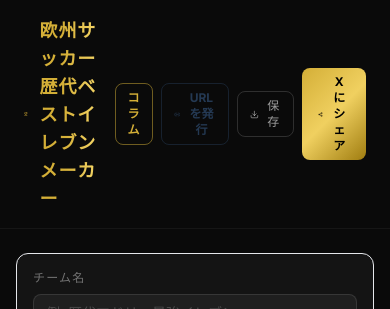
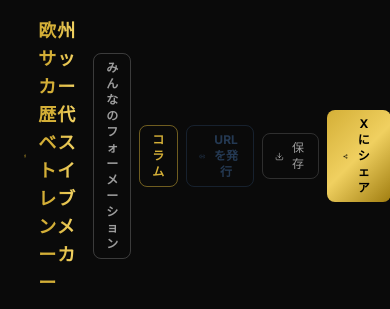
Before and after one commit to tomoakihara94-eng/ultrasrei-football, a Next.js app: page / in a window 390 px wide. Shown: the top 309 px of the page. Built offline with nearby package versions, Linux system fonts and the light colour scheme; no server answers; a web font is replaced by a local one.

Commit message:
Show みんなのフォーメーション link on mobile

```diff
--- a/src/app/page.tsx
+++ b/src/app/page.tsx
@@ -228,7 +228,7 @@ export default function Home() {
           <div className="flex items-center gap-2">
             <a
               href="/gallery"
-              className="hidden sm:flex items-center gap-1.5 px-3 py-1.5 rounded-lg border border-white/20 text-white/60 hover:text-white hover:border-white/40 text-xs font-bold transition-all"
+              className="flex items-center gap-1.5 px-3 py-1.5 rounded-lg border border-white/20 text-white/60 hover:text-white hover:border-white/40 text-xs font-bold transition-all"
             >
               みんなのフォーメーション
             </a>
```
